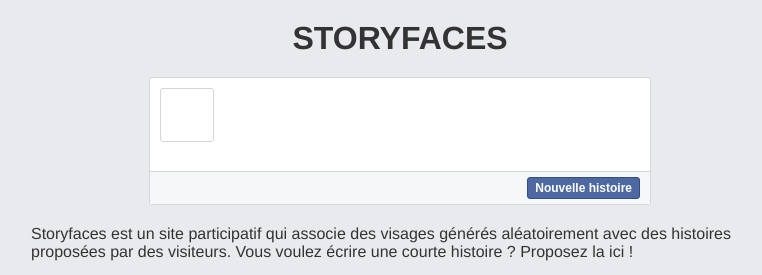
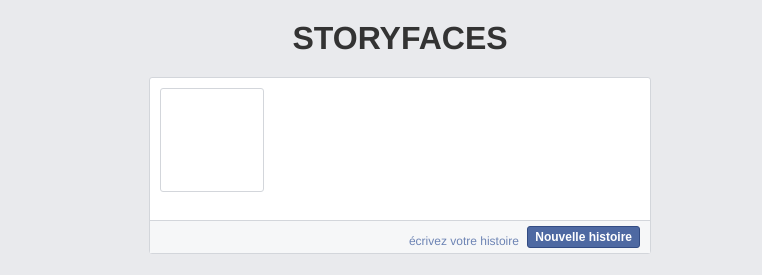
Before and after one commit to hugohil/storyfaces, a PHP site: page / in a window 1280 px wide. Shown: the top 275 px of the page, without its empty margins (240-1002 px from the left). Run offline with PHP 8.4, Linux system fonts and the light colour scheme; some libraries are stand-ins or nearby versions.

Commit message:
face plus grande et remove googlefonts

```diff
--- a/css/style.css
+++ b/css/style.css
@@ -107,12 +107,18 @@ a:hover {
 	border: 1px solid #D3D6DB;
 	background: #FFF;
 	vertical-align: top;
+	font-size: 12px;
 }
 
 .status {
 	padding: 10px;
 }
 
+.button-area a {
+	margin: 0 5px;
+	color: #6D84B4;
+	vertical-align: bottom;
+}
 
 /*==========  INDEX  ==========*/
 
@@ -125,13 +131,15 @@ a:hover {
 
 #name {
 	color: #3B5998;
-	font-size: 12px;
-	line-height: 16px;
+	font-size: 16px;
+	line-height: 22px;
 	display: inline-block;
 	vertical-align: top;
+	margin-top: 5px;
 }
 
 #story {
+	font-size: 16px;
 	line-height: 1.28;
 	margin: 15px 0;
 }
--- a/header.php
+++ b/header.php
@@ -4,8 +4,6 @@
 	<meta charset='UTF-8'>
 	<title>Storyfaces</title>
 	<link rel="icon" href="./favicon.ico" />
-	<link href='http://fonts.googleapis.com/css?family=Ubuntu:400,300,300italic,500,400italic,500italic,700,700italic' rel='stylesheet' type='text/css'>
-	<link href='http://fonts.googleapis.com/css?family=Shadows+Into+Light' rel='stylesheet' type='text/css'>
 	<?php if($_SERVER['SERVER_ADDR'] !== '127.0.0.1'){ ?>
 			<link rel="stylesheet" type="text/css" href="css/style.min.css">
 	<?php } else { ?>
--- a/index.php
+++ b/index.php
@@ -3,13 +3,14 @@
 			<div class="content">
 				<div class="status">
 					<div class="face-header">
-						<canvas id="cvs" width='50' height='50'>
+						<canvas id="cvs" width='100' height='100'>
 						</canvas>
 						<h1 id='name'></h1>
 					</div>
 					<p id="story"></p>
 				</div>
 				<div class="button-area">
+					<a href="./participer">écrivez votre histoire</a>
 					<button id="new-story">Nouvelle histoire</button>
 				</div>
 			</div>
```
Also changed, not shown: css/style.min.css (+1 -1 lines).
